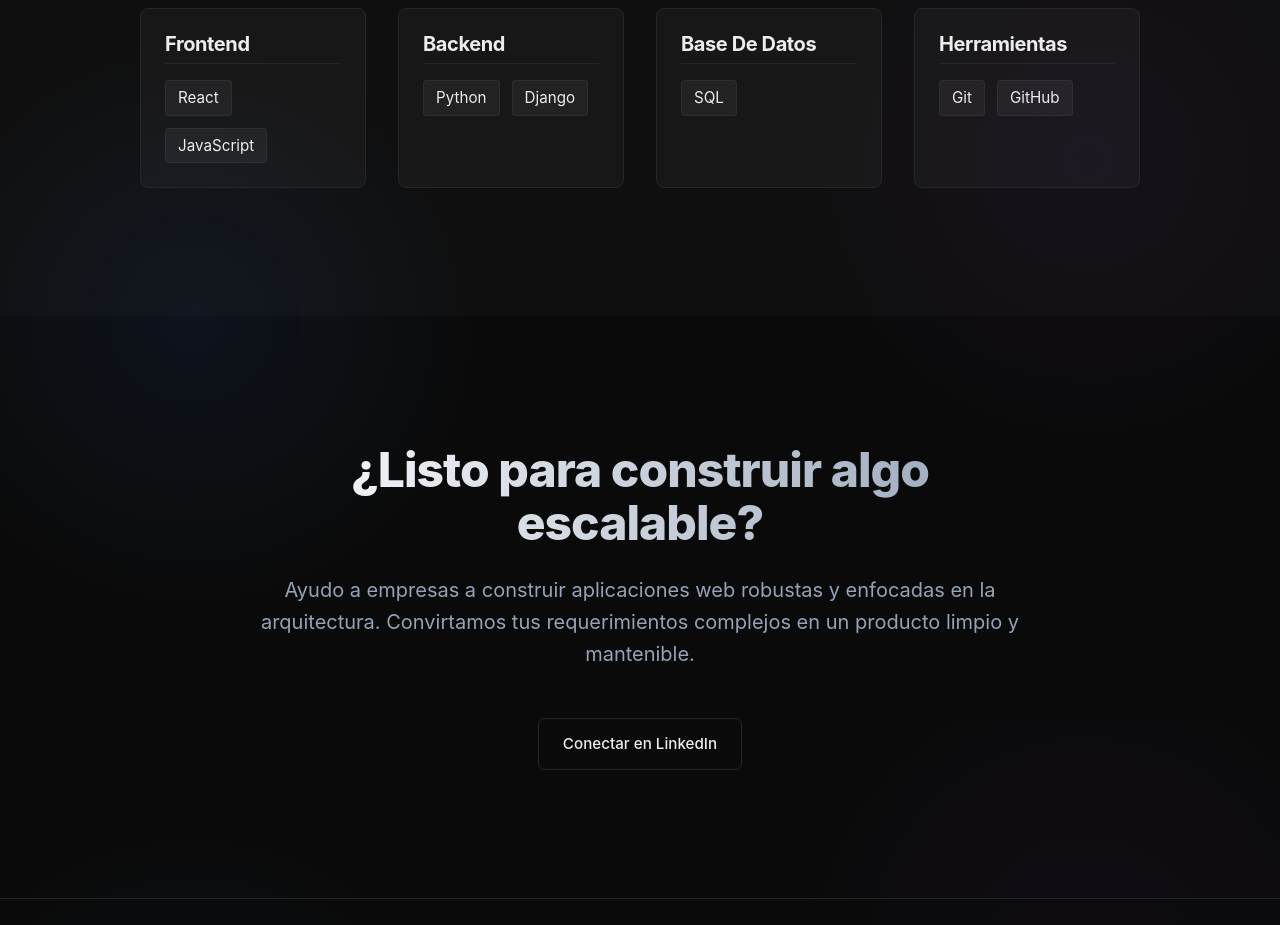
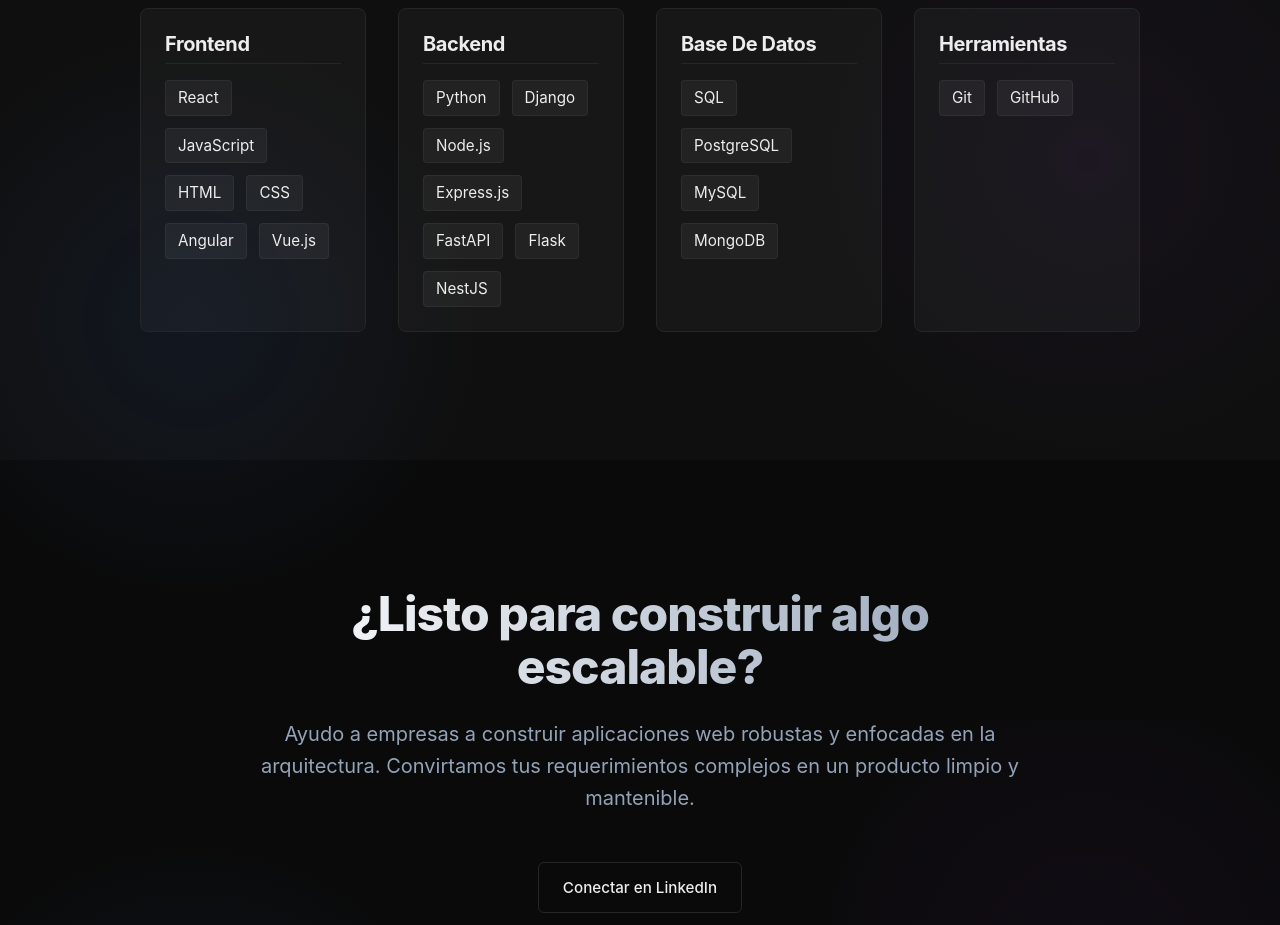
Before and after one commit to Maxi4708/portfolio-fullstack, a React (Vite) app: page / in a window 1280 px wide. Shown: the part 4080-5005 px from the top of the page. Built offline with nearby package versions, Linux system fonts and the light colour scheme.

Commit message:
final portfolio improvements and layout polish

```diff
--- a/src/data/skills.js
+++ b/src/data/skills.js
@@ -2,13 +2,27 @@ export const skills = {
     "Frontend": [
         { name: "React", icon: "react" },
         { name: "JavaScript", icon: "javascript" },
+        { name: "HTML", icon: "html" },
+        { name: "CSS", icon: "css" },
+        { name: "Angular", icon: "angular" },
+        { name: "Vue.js", icon: "vue" },
     ],
     "Backend": [
         { name: "Python", icon: "python" },
         { name: "Django", icon: "django" },
+        { name: "Node.js", icon: "nodejs" },
+        { name: "Express.js", icon: "express" },
+        { name: "FastAPI", icon: "fastapi" },
+        { name: "Flask", icon: "flask" },
+        { name: "NestJS", icon: "nestjs" },
+
     ],
     "Base de Datos": [
-        { name: "SQL", icon: "database" },
+        { name: "SQL", icon: "sql" },
+        { name: "PostgreSQL", icon: "postgresql" },
+        { name: "MySQL", icon: "mysql" },
+        { name: "MongoDB", icon: "mongodb" },
+
     ],
     "Herramientas": [
         { name: "Git", icon: "git" },
```
Also changed, not shown: src/sections/CallToAction.jsx (line endings or trailing spaces).
